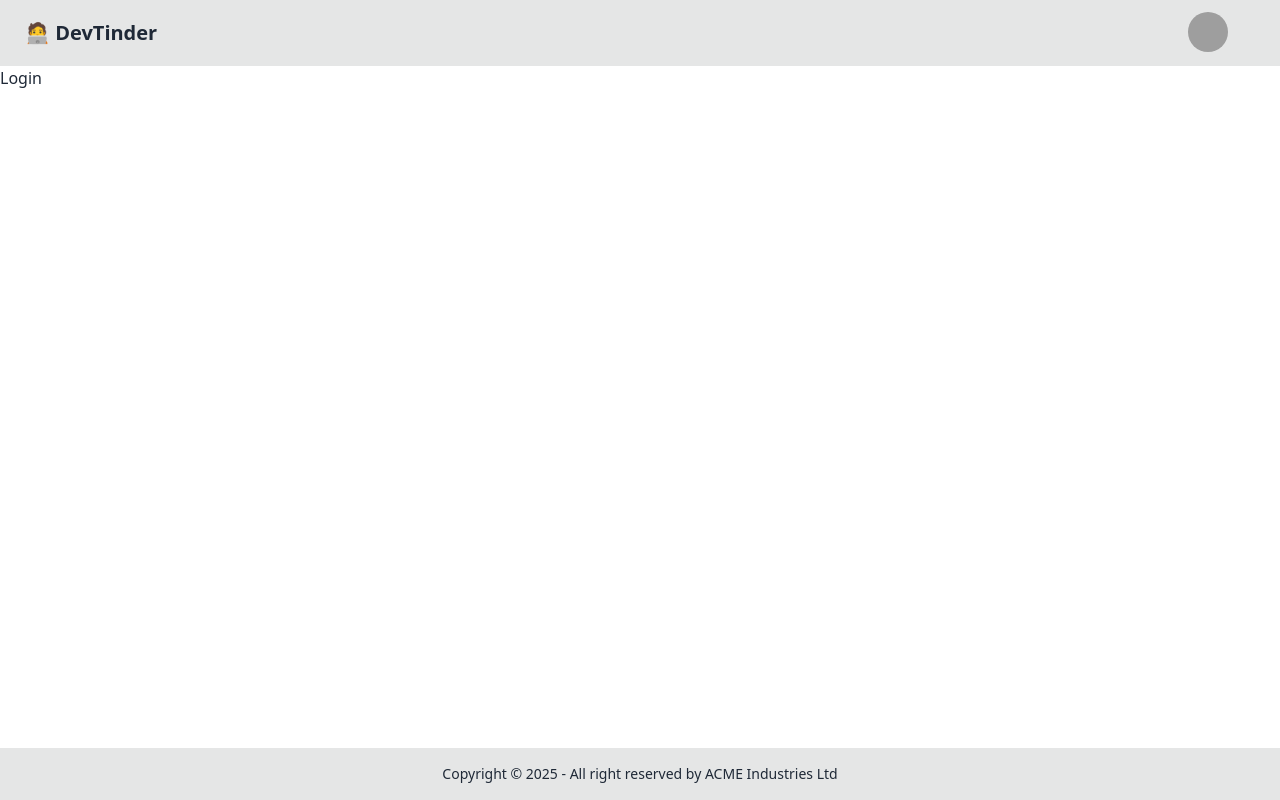
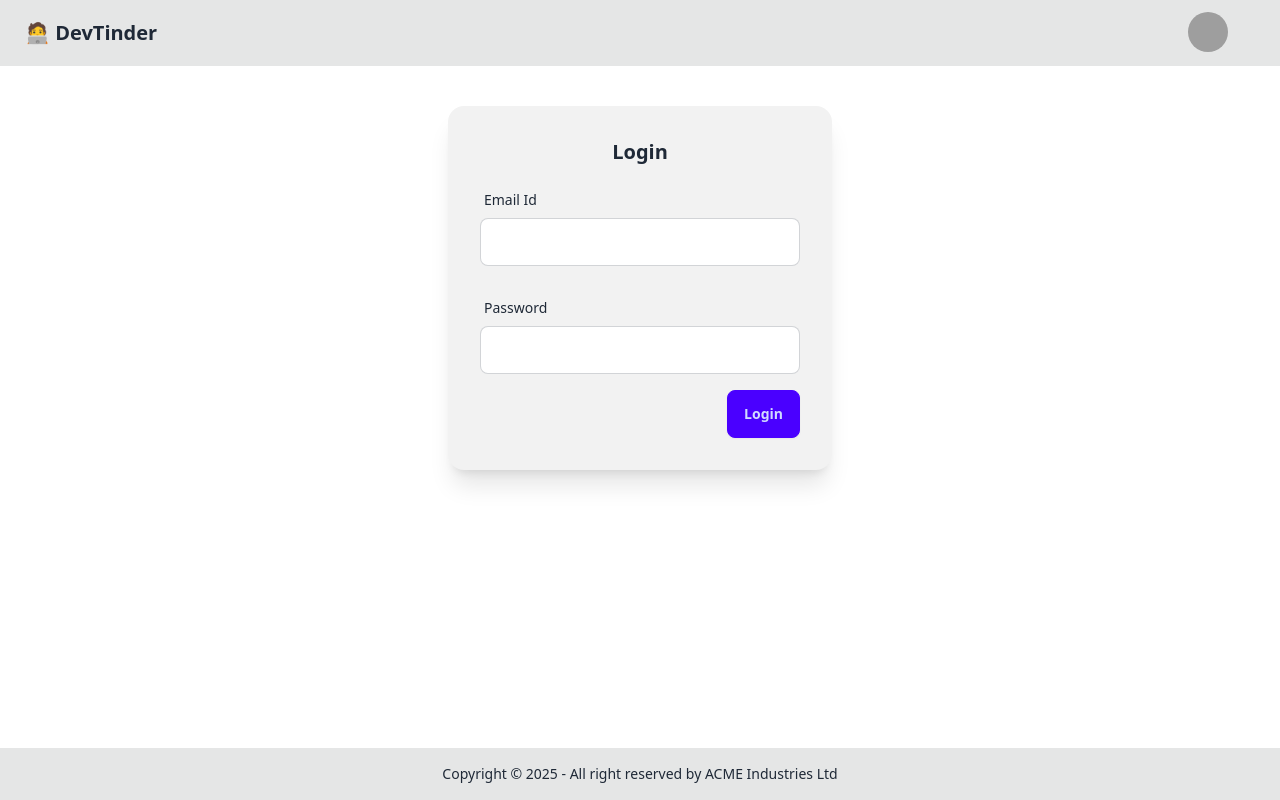
Before and after one commit to Debashish0504/codeConnect, a React (Vite) app: page /login in a window 1280 px wide. Built offline with nearby package versions, Linux system fonts and the light colour scheme; grey boxes are pictures that could not be loaded.

Commit message:
Added Login design and call api using axios

```diff
--- a/package.json
+++ b/package.json
@@ -10,6 +10,7 @@
     "preview": "vite preview"
   },
   "dependencies": {
+    "axios": "^1.7.9",
     "react": "^18.3.1",
     "react-dom": "^18.3.1",
     "react-router-dom": "^7.1.1"
--- a/src/Login.jsx
+++ b/src/Login.jsx
@@ -1,8 +1,54 @@
-import React from 'react'
+import axios from 'axios'
+import React, { useState } from 'react'
 
 const Login = () => {
+
+    const [emailId , setEmailId] = useState("")
+    const [password , setPassword] =useState("")
+
+    const handleLogin = async () => {
+      try {
+          const res = await axios.post('http://localhost:8000/login' , {
+            emailId,
+            password
+          },
+          {withCredentials : true}
+          )
+
+      } catch (error) {
+        console.error(error)
+      }
+    }
+
   return (
-    <div>Login</div>
+    <div className= "flex justify-center my-10">
+    <div className="card bg-base-200 w-96 shadow-xl">
+    <div className="card-body">
+      <h2 className="card-title justify-center">Login</h2>
+      <label className= "form-control w-full max-w-xs my-2">
+            <div className= "label">
+                <span className= "label-text">Email Id {emailId}</span>
+            </div>
+            <input type='text'
+            value={emailId}
+            className= "input input-bordered w-full max-w-xs"
+            onChange={(e)=> setEmailId(e.target.value)}/>
+      </label>
+      <label className= "form-control w-full max-w-xs my-2">
+        <div className= "label">
+            <span className= "label-text">Password</span>
+        </div>
+            <input type='text'
+            value={password}
+            className='input input-bordered w-full max-w-x'
+            onChange={(e)=> setPassword(e.target.value)}/>
+      </label>
+      <div className="card-actions justify-end">
+        <button className="btn btn-primary" onClick={handleLogin}>Login</button>
+      </div>
+    </div>
+  </div>
+  </div>
   )
 }
 
```
Also changed, not shown: 1 other file (tests, documents, lock files or other folders).
